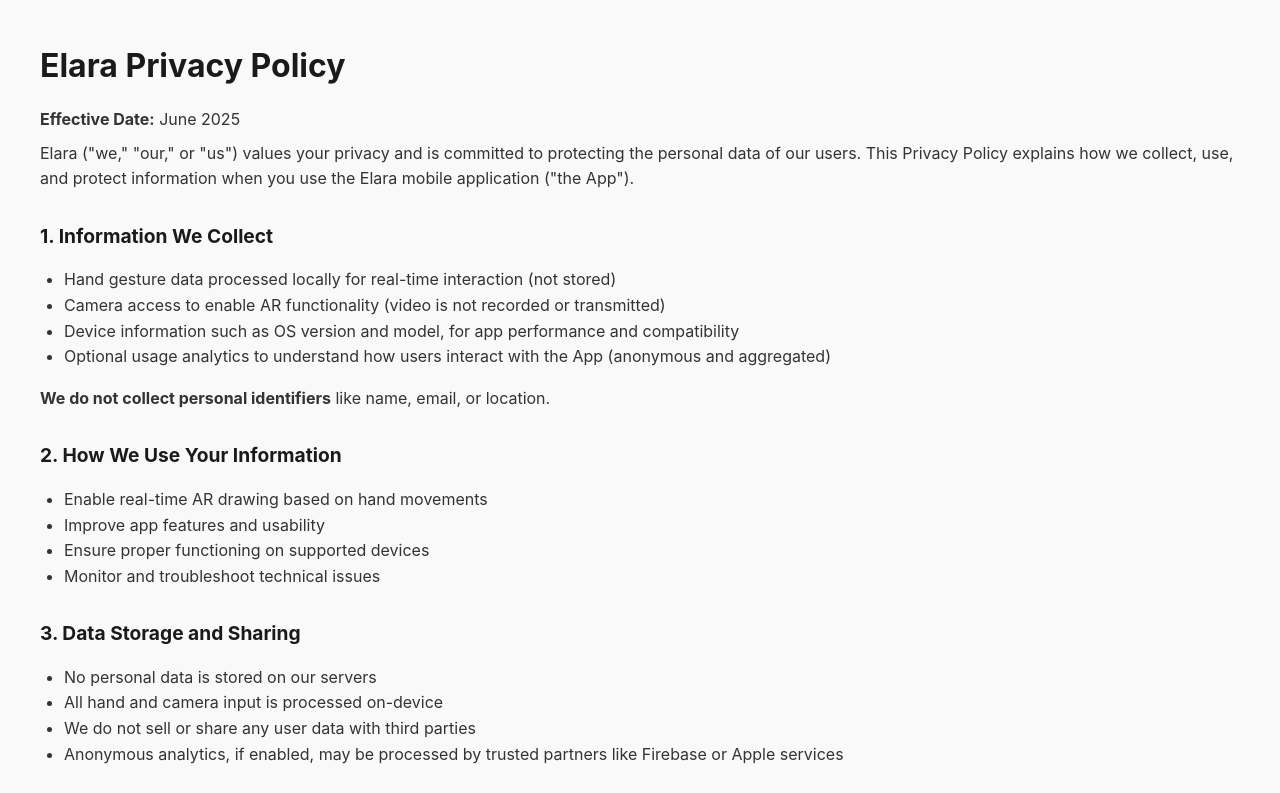
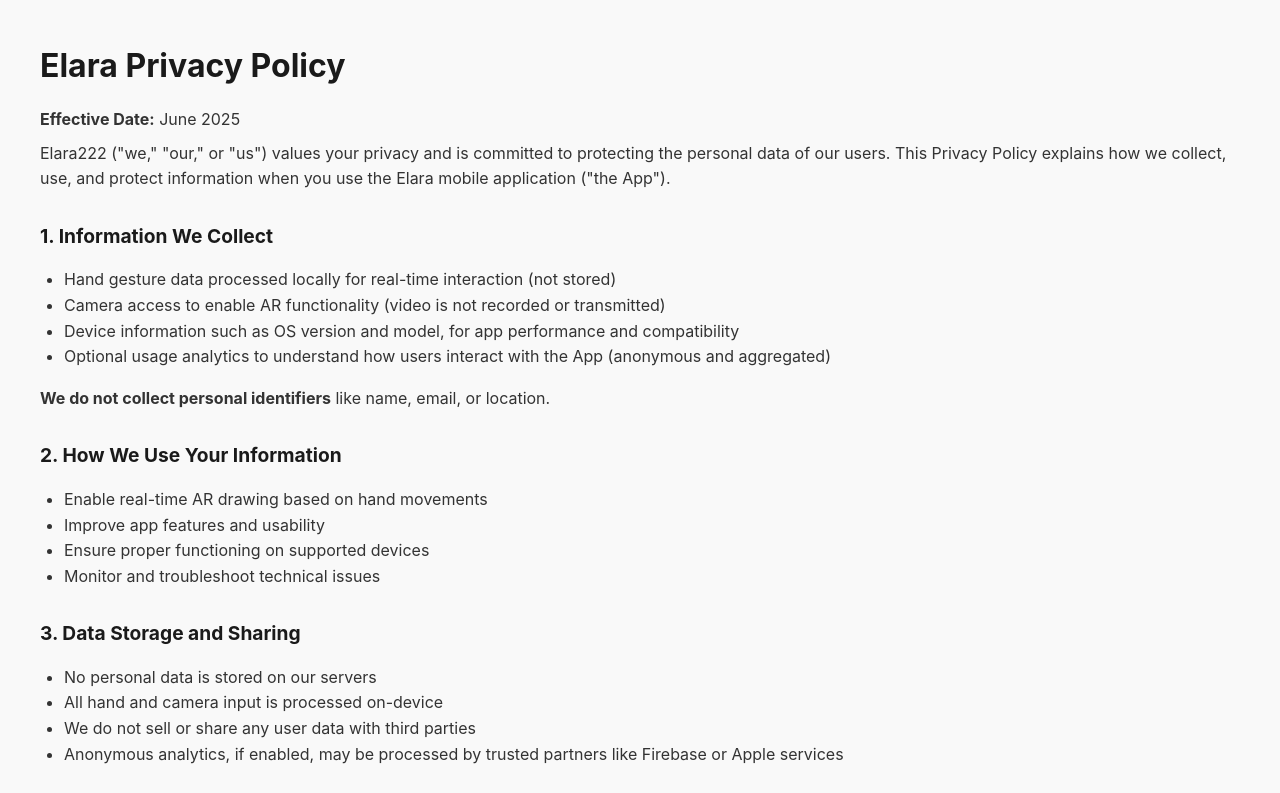
Before and after one commit to OnlyJeremy/text2, a plain HTML site: page docs/index.html in a window 1280 px wide. Shown: the top 793 px of the page. Drawn offline with Linux system fonts and the light colour scheme.

Commit message:
Update index.html

```diff
--- a/docs/index.html
+++ b/docs/index.html
@@ -36,7 +36,7 @@
   <h1>Elara Privacy Policy</h1>
   <p><strong>Effective Date:</strong> June 2025</p>
 
-  <p>Elara ("we," "our," or "us") values your privacy and is committed to protecting the personal data of our users. This Privacy Policy explains how we collect, use, and protect information when you use the Elara mobile application ("the App").</p>
+  <p>Elara222 ("we," "our," or "us") values your privacy and is committed to protecting the personal data of our users. This Privacy Policy explains how we collect, use, and protect information when you use the Elara mobile application ("the App").</p>
 
   <h2>1. Information We Collect</h2>
   <ul>
```
